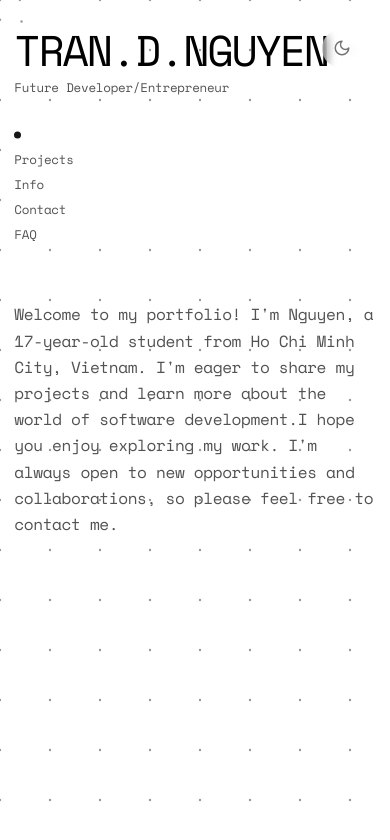
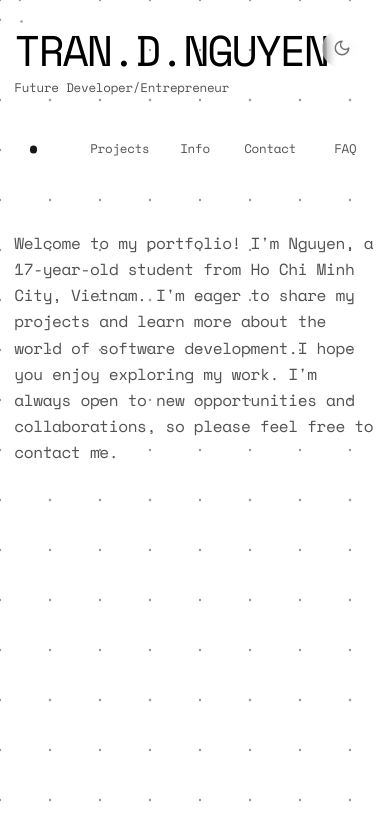
Before and after one commit to nguyentd01/portfolio, a React (Vite) app: page / in a window 390 px wide. Shown: the top 840 px of the page. Built offline with nearby package versions, Linux system fonts and the light colour scheme.

Commit message:
Update Navigation.tsx

```diff
--- a/src/components/Navigation.tsx
+++ b/src/components/Navigation.tsx
@@ -13,10 +13,10 @@ export default function Navigation() {
   ];
 
   return (
-    <nav className="w-32 md:sticky md:top-8">
-      <ul className="space-y-2">
+    <nav className="w-full py-4 md:py-0">
+      <ul className="flex flex-row md:flex-col gap-4 md:gap-2 w-full overflow-x-auto md:overflow-x-visible justify-around md:justify-start">
         {links.map((link) => (
-          <li key={link.path}>
+          <li key={link.path} className="flex-1 md:flex-none text-center md:text-left">
             <NavLink
               to={link.path}
               className={({ isActive }) =>
```
